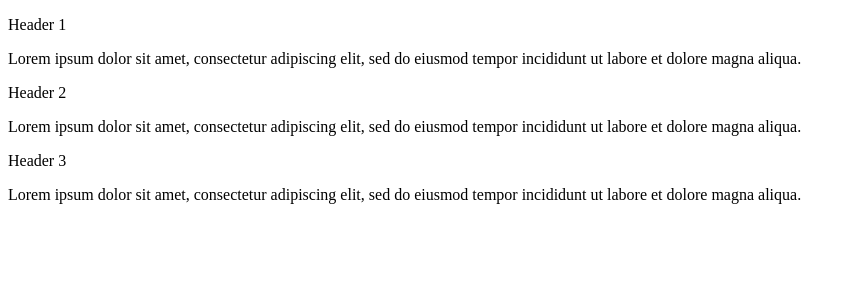
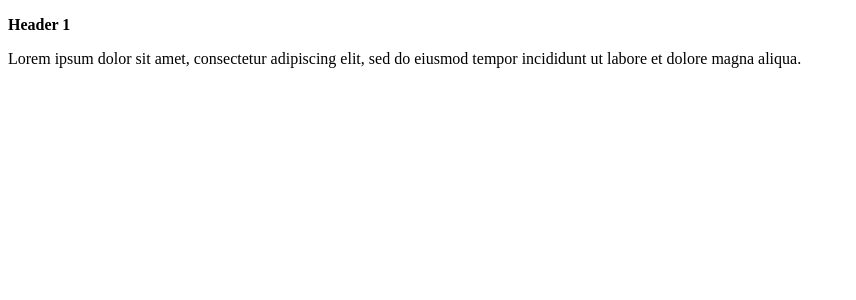
Before and after one commit to MaciejWWojcik/directives-and-pipes-course, an Angular app: page / in a window 1280 px wide. Shown: the top 300 px of the page, without its empty margins (0-856 px from the left). Built offline with nearby package versions, Linux system fonts and the light colour scheme.

Commit message:
how-directives-work-live-1

```diff
--- a/src/app/app.component.html
+++ b/src/app/app.component.html
@@ -1,11 +1,3 @@
-<p class="header"> Header 1</p>
+<p appBold> Header 1</p>
 <p>Lorem ipsum dolor sit amet, consectetur adipiscing elit, sed do eiusmod tempor incididunt ut labore et dolore magna
   aliqua.</p>
-
-<p class="header"> Header 2</p>
-<p>Lorem ipsum dolor sit amet, consectetur adipiscing elit, sed do eiusmod tempor incididunt ut labore et dolore magna
-  aliqua.</p>
-
-<p class="header"> Header 3</p>
-<p>Lorem ipsum dolor sit amet, consectetur adipiscing elit, sed do eiusmod tempor incididunt ut labore et dolore magna
-  aliqua.</p>
```
